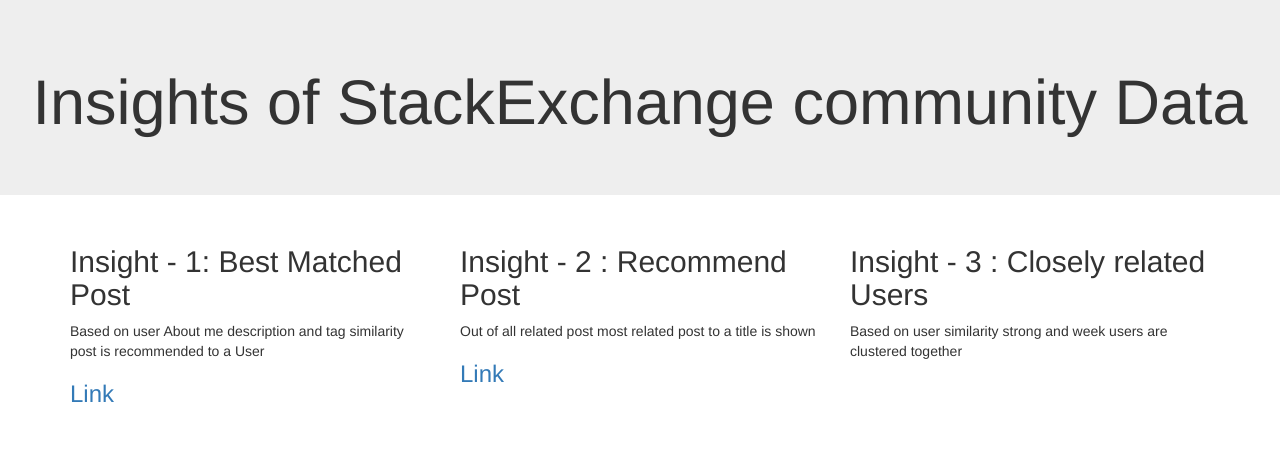
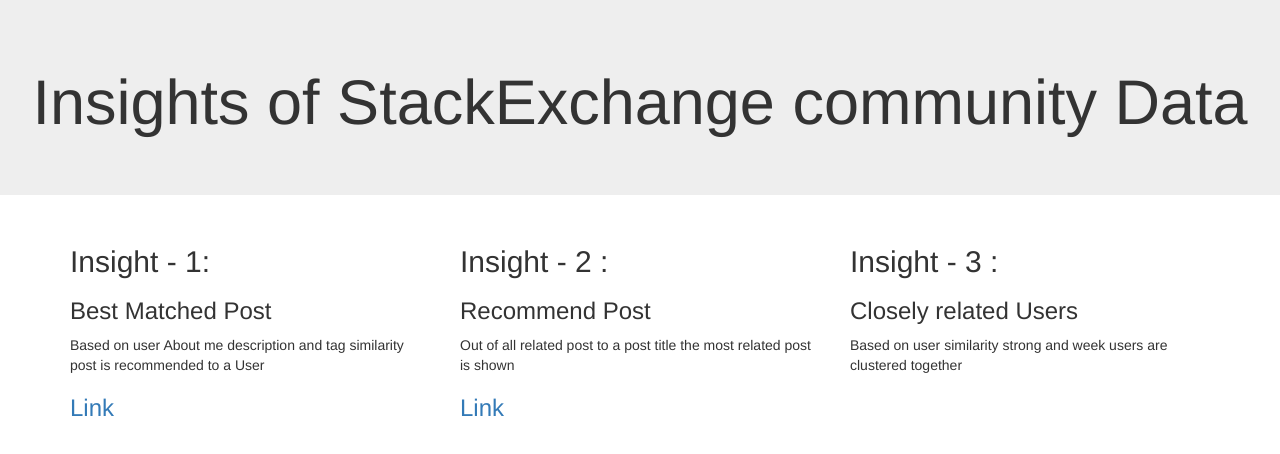
Before and after one commit to mona2711/Data-modeling, a plain HTML site: page index.html in a window 1280 px wide. Drawn offline with nearby package versions, Linux system fonts and the light colour scheme.

Commit message:
Update index.html

```diff
--- a/index.html
+++ b/index.html
@@ -17,21 +17,23 @@
 <div class="container">
   <div class="row">
     <div class="col-sm-4">
-     <h2>Insight - 1: Best Matched Post</h2>
+     <h2>Insight - 1: </h2>
+	    <h3>Best Matched Post</h3>
 	 <p>Based on user About me description and tag similarity post is recommended to a User</p>
 	 <h3 center><a href="Insight-1_web_page.html" target='_blank'>Link</a></h3>
 
 
     </div>
     <div class="col-sm-4">
-      <h2>Insight - 2 : Recommend Post</h2>
-	    <p>Out of all related post most related post to a title is shown</p>
+      <h2>Insight - 2 : </h2><h3>Recommend Post</h3>
+	    <p>Out of all related post to a post title the most related post is shown</p>
 	   <h3 center><a href="recommendation_Visualization.html" target='_blank'>Link</a></h3>
 
 
     </div>
     <div class="col-sm-4">
-      <h2> Insight - 3 : Closely related Users</h2>
+	    <h2> Insight - 3 :</h2>
+	    <h3>Closely related Users</h3>
        <p>Based on user similarity strong and week users are clustered together</p>
 
     </div>
```
